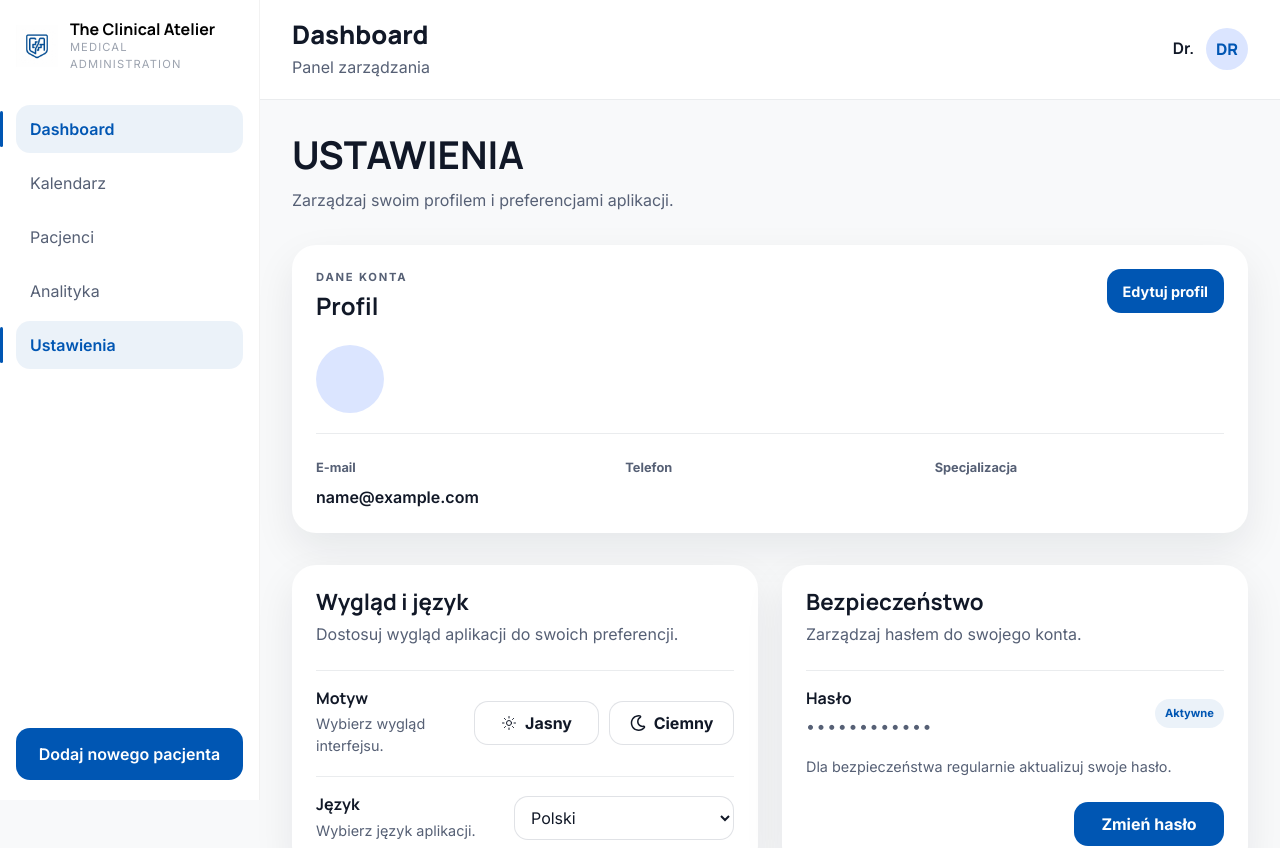
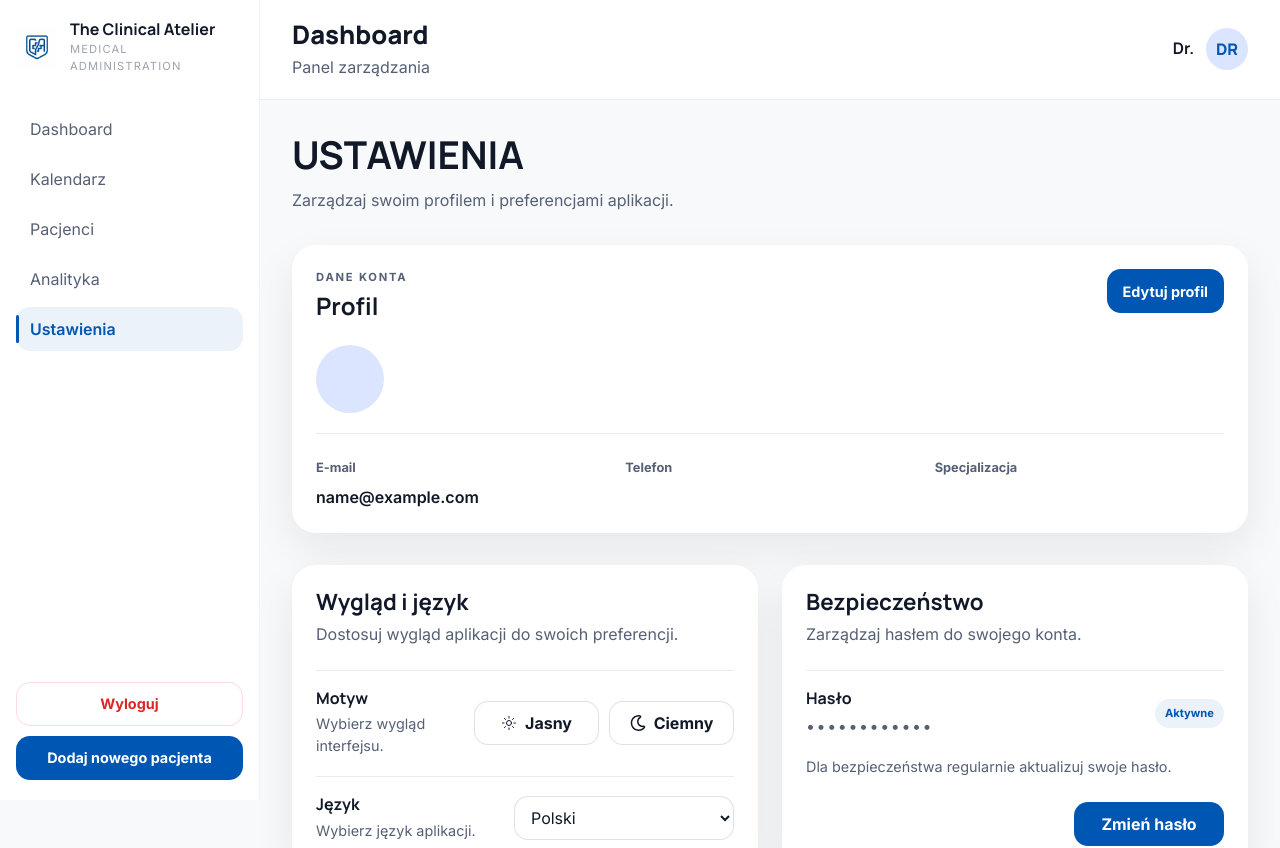
Before and after one commit to kacpi95/clinic-management-system, a React (Vite) app in the folder frontend/: page /dashboard/settings in a window 1280 px wide. Shown: the top 848 px of the page. Built offline with nearby package versions, Linux system fonts and the light colour scheme; no server answers; sample sign-in values are in the browser's storage.

Commit message:
feat: add logout button to sidebar

```diff
--- a/frontend/src/components/Sidebar/Sidebar.module.scss
+++ b/frontend/src/components/Sidebar/Sidebar.module.scss
@@ -1,19 +1,19 @@
 @use '../../styles/variables' as *;
 
 .wrapper {
-  height: 100vh;
   display: flex;
   flex-direction: column;
-  padding: 20px 16px;
+  gap: 20px;
+  width: 100%;
+  padding: 16px;
   background: $surface-bg-alt;
   border-right: 1px solid rgba(0, 0, 0, 0.05);
 }
 
 .header {
   display: flex;
+  align-items: center;
   gap: 12px;
-  align-items: center;
-  margin-bottom: 32px;
 }
 
 .logo {
@@ -22,20 +22,26 @@
   display: flex;
   align-items: center;
   justify-content: center;
+  flex-shrink: 0;
   border-radius: 12px;
-  font-weight: 700;
-  color: white;
   background: $primary;
+
+  img {
+    width: 100%;
+    height: 100%;
+    object-fit: contain;
+  }
 }
 
 .name {
   margin: 0;
+  font-family: $text-headline;
   font-size: 1rem;
-  font-family: $text-headline;
+  color: $text-default;
 }
 
 .subtitle {
-  margin: 0;
+  margin: 2px 0 0;
   font-size: 0.7rem;
   color: $text-muted;
   text-transform: uppercase;
@@ -46,12 +52,14 @@
   display: flex;
   flex-direction: column;
   gap: 6px;
-  flex: 1;
 }
 
 .link {
   position: relative;
-  padding: 12px 14px;
+  display: flex;
+  align-items: center;
+  min-height: 44px;
+  padding: 0 14px;
   border-radius: $radius-sm;
   font-size: 1rem;
   text-decoration: none;
@@ -72,9 +80,9 @@
   &::before {
     content: '';
     position: absolute;
-    left: -16px;
-    top: 6px;
-    bottom: 6px;
+    left: 0;
+    top: 8px;
+    bottom: 8px;
     width: 3px;
     border-radius: 4px;
     background: $primary;
@@ -82,21 +90,60 @@
 }
 
 .footer {
-  margin-top: auto;
+  display: flex;
+  flex-direction: column;
+  gap: 10px;
+}
+
+.button,
+.buttonLogout {
+  width: 100%;
+  min-height: 44px;
+  padding: 0 14px;
+  border-radius: $radius-sm;
+  font-family: $text-body;
+  font-size: 0.9rem;
+  font-weight: 700;
+  cursor: pointer;
+  transition: $transition-fast;
 }
 
 .button {
-  width: 100%;
-  padding: 14px;
-  border-radius: $radius-sm;
   border: none;
-  font-weight: 600;
   background: $primary;
   color: $button-text;
-  cursor: pointer;
-  transition: $transition-fast;
 
   &:hover {
     background: $primaryHover;
   }
 }
+
+.buttonLogout {
+  border: 1px solid rgba(220, 38, 38, 0.16);
+  background: transparent;
+  color: $error;
+
+  &:hover {
+    background: rgba(220, 38, 38, 0.06);
+    border-color: $error;
+  }
+}
+
+@media (min-width: 1024px) {
+  .wrapper {
+    height: 100vh;
+    padding: 20px 16px;
+  }
+
+  .header {
+    margin-bottom: 12px;
+  }
+
+  .nav {
+    flex: 1;
+  }
+
+  .footer {
+    margin-top: auto;
+  }
+}
--- a/frontend/src/components/Sidebar/Sidebar.tsx
+++ b/frontend/src/components/Sidebar/Sidebar.tsx
@@ -2,9 +2,10 @@ import { NavLink, useNavigate } from 'react-router-dom';
 
 import logo from '../../assets/logo.png';
 import styles from './Sidebar.module.scss';
+import { useAuth } from '../../context/useAuth';
 
 const navItems = [
-  { path: '/dashboard', label: 'Dashboard' },
+  { path: '/dashboard', label: 'Dashboard', end: true },
   { path: '/dashboard/calendar', label: 'Kalendarz' },
   { path: '/dashboard/patients', label: 'Pacjenci' },
   { path: '/dashboard/analytics', label: 'Analityka' },
@@ -13,6 +14,12 @@ const navItems = [
 
 export default function Sidebar() {
   const navigate = useNavigate();
+  const { logout } = useAuth();
+
+  const handleLogout = () => {
+    logout();
+    navigate('/login', { replace: true });
+  };
 
   return (
     <aside className={styles.wrapper}>
@@ -32,6 +39,7 @@ export default function Sidebar() {
           <NavLink
             key={item.path}
             to={item.path}
+            end={item.end}
             className={({ isActive }) =>
               isActive ? `${styles.link} ${styles.active}` : styles.link
             }
@@ -42,6 +50,9 @@ export default function Sidebar() {
       </nav>
 
       <div className={styles.footer}>
+        <button className={styles.buttonLogout} onClick={handleLogout}>
+          Wyloguj
+        </button>
         <button
           className={styles.button}
           onClick={() => navigate('/dashboard/patients/new')}
```
